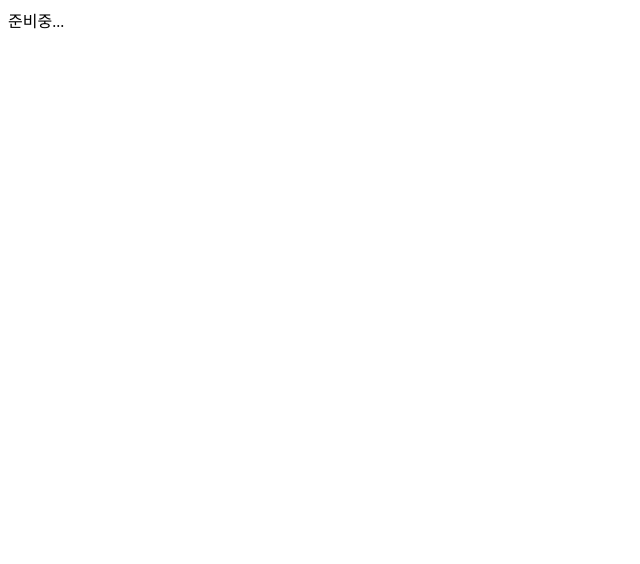
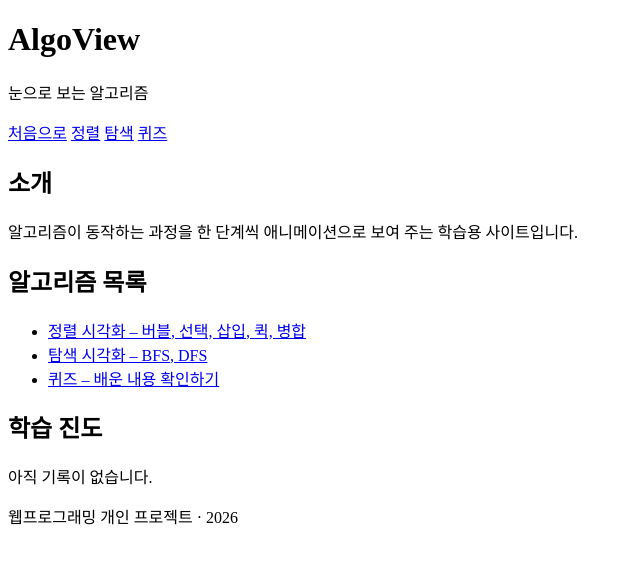
Before and after one commit to nLiCo/algoview, a plain HTML site: page index.html in a window 1280 px wide. Shown: the whole page, without its empty margins (0-640 px from the left). Drawn offline with Linux system fonts and the light colour scheme.

Commit message:
feat: html 뼈대 만들기

```diff
--- /dev/null
+++ b/graph.html
@@ -0,0 +1,29 @@
+<!DOCTYPE html>
+<html lang="ko">
+<head>
+  <meta charset="UTF-8">
+  <meta name="viewport" content="width=device-width, initial-scale=1.0">
+  <title>탐색 시각화 – AlgoView</title>
+  <link rel="stylesheet" href="./css/style.css">
+</head>
+<body>
+  <header>
+    <h1>AlgoView</h1>
+    <nav>
+      <a href="index.html">처음으로</a>
+      <a href="sort.html">정렬</a>
+      <a href="graph.html">탐색</a>
+      <a href="quiz.html">퀴즈</a>
+    </nav>
+  </header>
+
+  <main>
+    <h2>탐색 시각화</h2>
+    <p>준비 중입니다. (4주차)</p>
+  </main>
+
+  <footer>
+    <p>웹프로그래밍 개인 프로젝트 · 2026</p>
+  </footer>
+</body>
+</html>
--- a/index.html
+++ b/index.html
@@ -1,7 +1,49 @@
 <!DOCTYPE html>
+<html lang="ko">
 <head>
+  <meta charset="UTF-8">
+  <meta name="viewport" content="width=device-width, initial-scale=1.0">
+  <title>AlgoView – 눈으로 보는 알고리즘</title>
+  <link rel="stylesheet" href="./css/style.css">
 </head>
 <body>
-  준비중...
+  <header>
+    <h1>AlgoView</h1>
+    <p>눈으로 보는 알고리즘</p>
+    <nav>
+      <a href="index.html">처음으로</a>
+      <a href="sort.html">정렬</a>
+      <a href="graph.html">탐색</a>
+      <a href="quiz.html">퀴즈</a>
+    </nav>
+  </header>
+
+  <main>
+    <!-- 사이트 소개 -->
+    <section>
+      <h2>소개</h2>
+      <p>알고리즘이 동작하는 과정을 한 단계씩 애니메이션으로 보여 주는 학습용 사이트입니다.</p>
+    </section>
+
+    <!-- 알고리즘 카드 목록: 누르면 해당 페이지로 이동 -->
+    <section>
+      <h2>알고리즘 목록</h2>
+      <ul class="card-list">
+        <li><a href="sort.html">정렬 시각화 – 버블, 선택, 삽입, 퀵, 병합</a></li>
+        <li><a href="graph.html">탐색 시각화 – BFS, DFS</a></li>
+        <li><a href="quiz.html">퀴즈 – 배운 내용 확인하기</a></li>
+      </ul>
+    </section>
+
+    <!-- 학습 진도: 5주차에 퀴즈 결과(localStorage)와 연결할 예정 -->
+    <section>
+      <h2>학습 진도</h2>
+      <p>아직 기록이 없습니다.</p>
+    </section>
+  </main>
+
+  <footer>
+    <p>웹프로그래밍 개인 프로젝트 · 2026</p>
+  </footer>
 </body>
 </html>
```
Also changed, not shown: quiz.html (added, +29 -0 lines), sort.html (added, +29 -0 lines), 1 other file.
